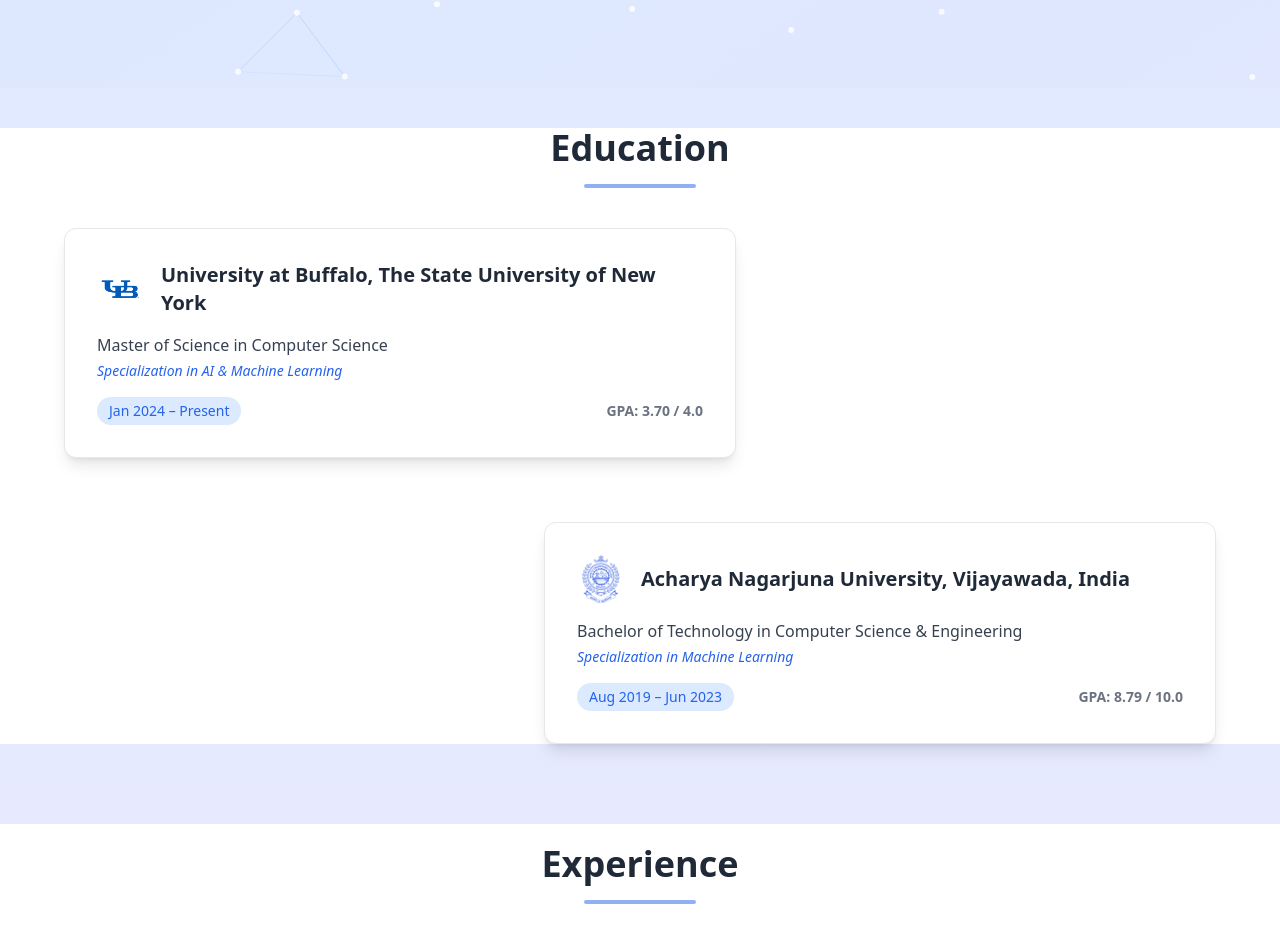
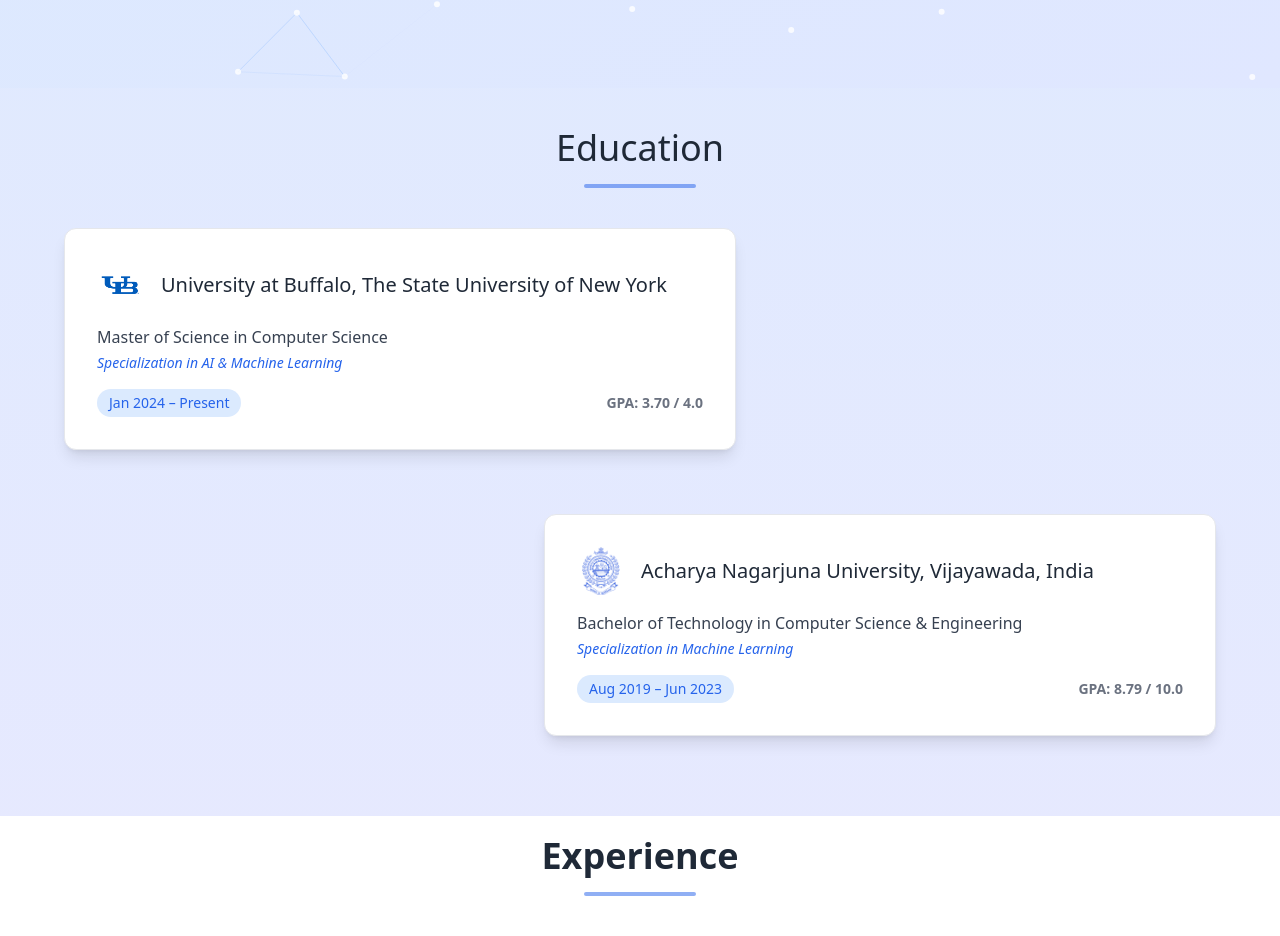
Before and after one commit to satvikjo/profile_ai, a React (Vite) app: page / in a window 1280 px wide. Shown: the part 712-1648 px from the top of the page. Built offline with nearby package versions, Linux system fonts and the light colour scheme.

Commit message:
Update Education.tsx

```diff
--- a/src/components/sections/Education.tsx
+++ b/src/components/sections/Education.tsx
@@ -27,11 +27,11 @@ const Education: React.FC = () => {
   ];
 
   return (
-    <section id="education" className="py-0 bg-white px-4">
+    <section id="education" className="py-0 px-4">
       {/* Section Header */}
       <div className="text-center mb-10">
         <div className="inline-flex items-center justify-center mb-4">
-          <h2 className="text-4xl font-bold text-gray-800">Education</h2>
+          <h2 className="text-4xl font-xl text-gray-800">Education</h2>
         </div>
         <div className="w-28 h-1 mx-auto bg-blue-600 rounded-full animate-pulse" />
       </div>
@@ -54,7 +54,7 @@ const Education: React.FC = () => {
                 alt={`${edu.school} logo`}
                 className="w-12 h-12 object-contain"
               />
-              <h3 className="text-lg md:text-xl font-semibold text-gray-800 leading-tight">
+              <h3 className="text-lg md:text-xl font-xl text-gray-800 leading-tight">
                 {edu.school}
               </h3>
             </div>
```
